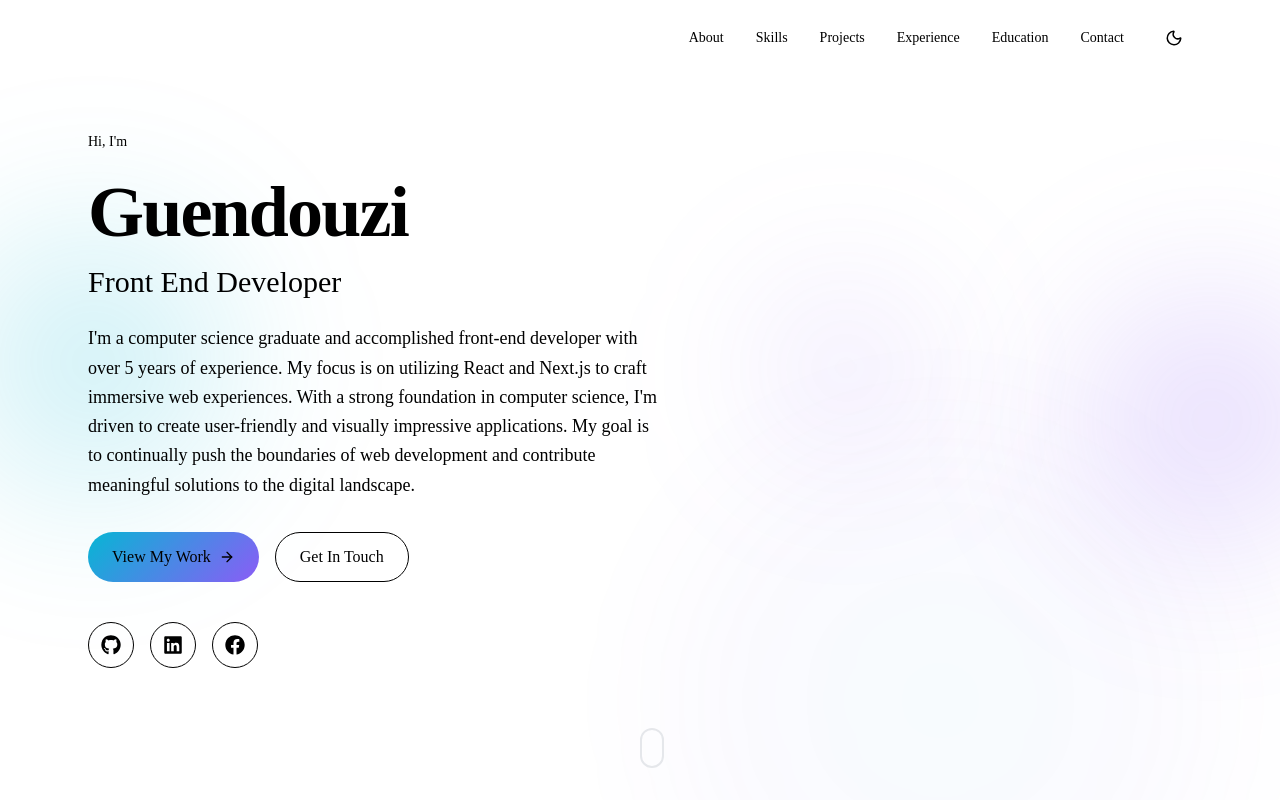
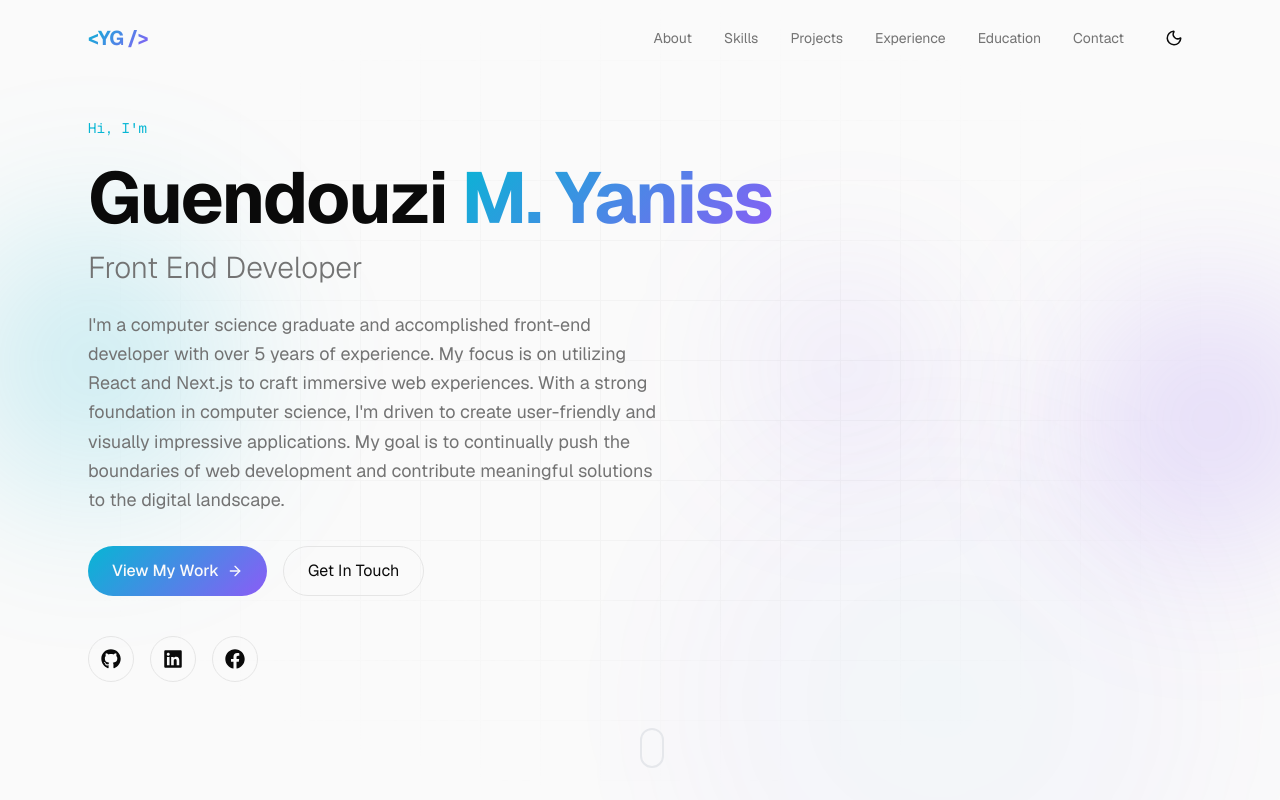
Before and after one commit to YanissGnz/portfolio, a Next.js app: page / in a window 1280 px wide. Shown: the top 800 px of the page. Built offline with nearby package versions, Linux system fonts and the light colour scheme.

Commit message:
Fix Tailwind 3 config and globals.css for proper font rendering

```diff
--- a/src/app/globals.css
+++ b/src/app/globals.css
@@ -2,9 +2,7 @@
 @tailwind components;
 @tailwind utilities;
 
-@custom-variant dark (&:is(.dark *));
-
-@theme {
+:root {
   --color-background: #fafafa;
   --color-foreground: #0a0a0a;
   --color-muted: #737373;
@@ -18,8 +16,6 @@
   --color-purple-hover: #7c3aed;
   --color-purple-subtle: #f3e8ff;
   --color-nav-bg: rgba(250, 250, 250, 0.8);
-  --font-sans: var(--font-geist-sans);
-  --font-mono: var(--font-geist-mono);
 }
 
 .dark {
@@ -45,7 +41,7 @@
 body {
   background: var(--color-background);
   color: var(--color-foreground);
-  font-family: var(--font-sans), system-ui, sans-serif;
+  font-family: var(--font-geist-sans), system-ui, sans-serif;
   -webkit-font-smoothing: antialiased;
   -moz-osx-font-smoothing: grayscale;
 }
@@ -65,45 +61,6 @@ body {
   -webkit-mask-image: radial-gradient(ellipse at center, black 30%, transparent 70%);
 }
 
-/* Floating orbs */
-@keyframes float-slow {
-  0%, 100% { transform: translate(0, 0) scale(1); }
-  33% { transform: translate(30px, -30px) scale(1.05); }
-  66% { transform: translate(-20px, 20px) scale(0.95); }
-}
-
-@keyframes float-medium {
-  0%, 100% { transform: translate(0, 0) scale(1); }
-  33% { transform: translate(-25px, 25px) scale(1.08); }
-  66% { transform: translate(35px, -15px) scale(0.92); }
-}
-
-@keyframes float-fast {
-  0%, 100% { transform: translate(0, 0) scale(1); }
-  50% { transform: translate(20px, -40px) scale(1.1); }
-}
-
-@keyframes pulse-glow {
-  0%, 100% { opacity: 0.3; transform: scale(1); }
-  50% { opacity: 0.6; transform: scale(1.15); }
-}
-
-.animate-float-slow {
-  animation: float-slow 20s ease-in-out infinite;
-}
-
-.animate-float-medium {
-  animation: float-medium 15s ease-in-out infinite;
-}
-
-.animate-float-fast {
-  animation: float-fast 10s ease-in-out infinite;
-}
-
-.animate-pulse-glow {
-  animation: pulse-glow 4s ease-in-out infinite;
-}
-
 /* Gradient text utility */
 .text-gradient {
   background: linear-gradient(135deg, var(--color-accent), var(--color-purple));
--- a/tailwind.config.ts
+++ b/tailwind.config.ts
@@ -7,8 +7,8 @@ export default {
   theme: {
     extend: {
       fontFamily: {
-        sans: ["var(--font-sans)", "system-ui", "sans-serif"],
-        mono: ["var(--font-mono)", "monospace"],
+        sans: ["var(--font-geist-sans)", "system-ui", "sans-serif"],
+        mono: ["var(--font-geist-mono)", "monospace"],
       },
       colors: {
         background: "var(--color-background)",
@@ -31,6 +31,32 @@ export default {
         },
         "nav-bg": "var(--color-nav-bg)",
       },
+      keyframes: {
+        "float-slow": {
+          "0%, 100%": { transform: "translate(0, 0) scale(1)" },
+          "33%": { transform: "translate(30px, -30px) scale(1.05)" },
+          "66%": { transform: "translate(-20px, 20px) scale(0.95)" },
+        },
+        "float-medium": {
+          "0%, 100%": { transform: "translate(0, 0) scale(1)" },
+          "33%": { transform: "translate(-25px, 25px) scale(1.08)" },
+          "66%": { transform: "translate(35px, -15px) scale(0.92)" },
+        },
+        "float-fast": {
+          "0%, 100%": { transform: "translate(0, 0) scale(1)" },
+          "50%": { transform: "translate(20px, -40px) scale(1.1)" },
+        },
+        "pulse-glow": {
+          "0%, 100%": { opacity: "0.3", transform: "scale(1)" },
+          "50%": { opacity: "0.6", transform: "scale(1.15)" },
+        },
+      },
+      animation: {
+        "float-slow": "float-slow 20s ease-in-out infinite",
+        "float-medium": "float-medium 15s ease-in-out infinite",
+        "float-fast": "float-fast 10s ease-in-out infinite",
+        "pulse-glow": "pulse-glow 4s ease-in-out infinite",
+      },
     },
   },
   darkMode: "class",
```
